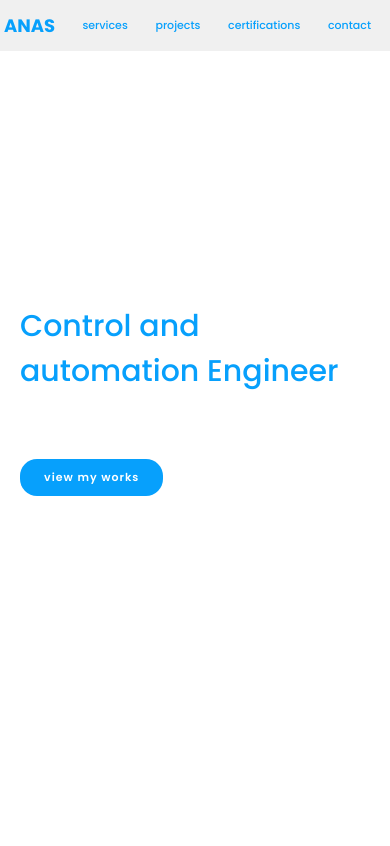
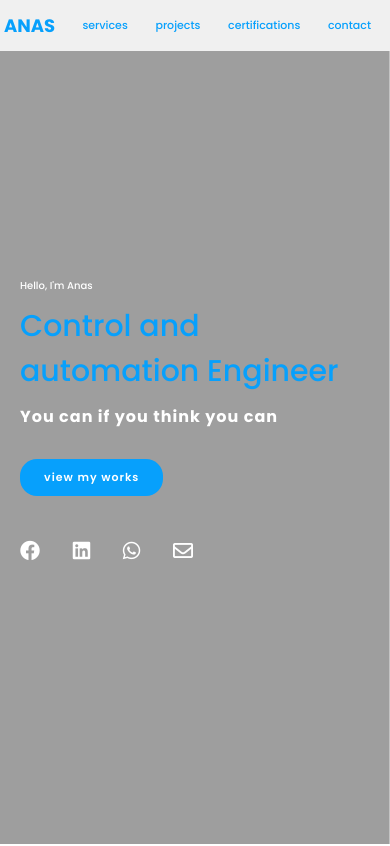
Before and after one commit to AnasAdda/Anas-Addanfor, a plain HTML site: page index.html in a window 390 px wide. Shown: the top 846 px of the page. Drawn offline with Linux system fonts and the light colour scheme; the site is published under a folder, as on GitHub Pages, so addresses that start at the root find nothing.

Commit message:
Update style.css

```diff
--- a/style.css
+++ b/style.css
@@ -46,7 +46,7 @@ section{
     min-height: 100vh;
     display: flex;
     align-items: center;
-    background: url(/imeges/anas00.png) no-repeat;
+    background: url(imeges/anas00.png) no-repeat;
     background-size: cover;
     background-position: center;
     background-attachment:fixed;
@@ -220,7 +220,7 @@ project-category{
         min-height: 100vh;
         display: flex;
         align-items: center;
-        background: url(/imeges/Aanas.png) no-repeat;
+        background: url(imeges/Aanas.png) no-repeat;
         background-size:cover;
         background-position: center;
         background-attachment:fixed;
@@ -247,7 +247,7 @@ project-category{
         min-height: 100vh;
         display: flex;
         align-items: center;
-        background: url(/imeges/Anas.png) no-repeat;
+        background: url(imeges/Anas.png) no-repeat;
         background-size:cover;
         background-position: right;
         background-attachment:fixed;
@@ -270,7 +270,7 @@ project-category{
         min-height: 100vh;
         display: flex;
         align-items: center;
-        background: url(/imeges/Anas.png) no-repeat;
+        background: url(imeges/Anas.png) no-repeat;
         background-size:cover;
         background-position: right;
         background-attachment:fixed;
```
